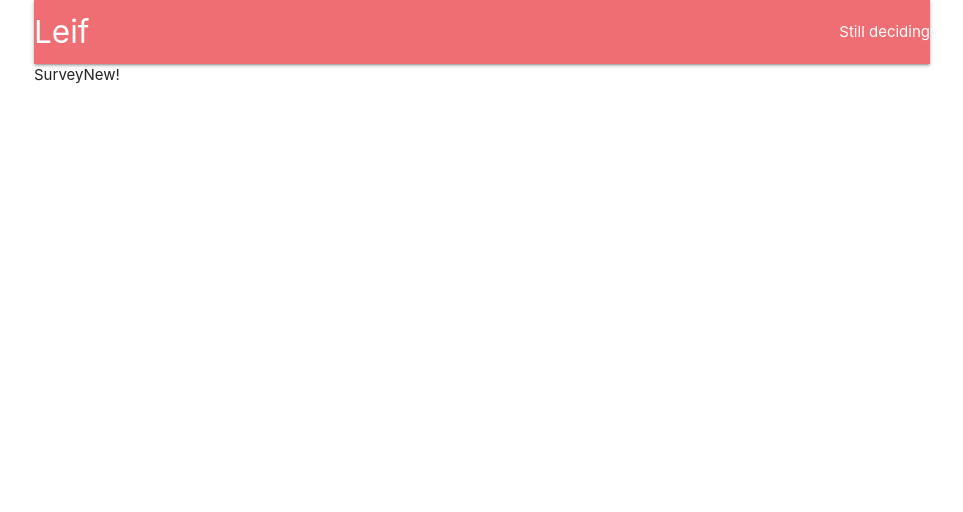
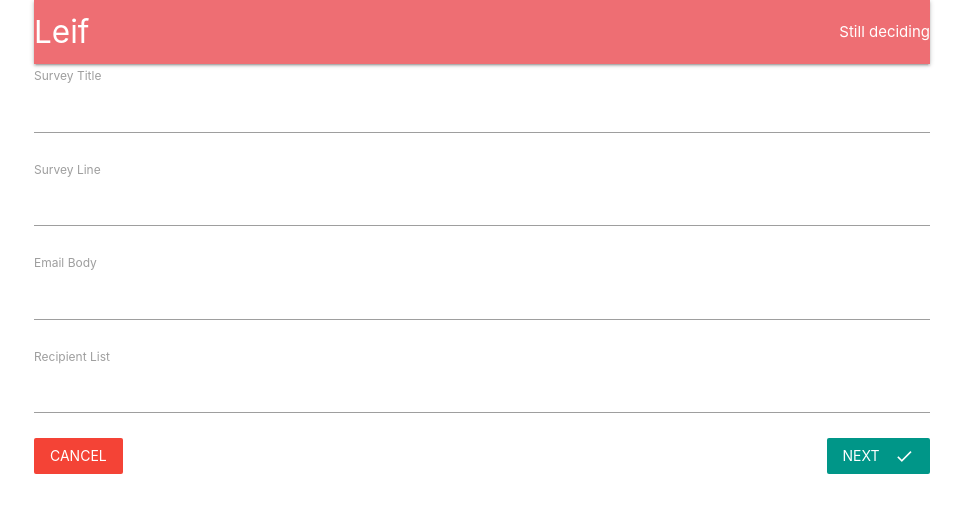
Before and after one commit to hic003cih/Fullstack, a React (Create React App) app in the folder client/: page /surveys/new in a window 1280 px wide. Shown: the top 512 px of the page, without its empty margins (158-1121 px from the left). Built offline with nearby package versions, Linux system fonts and the light colour scheme; no server answers.

Commit message:
finish kesson 165

```diff
--- /dev/null
+++ b/client/src/components/surveys/SurveyField.js
@@ -0,0 +1,13 @@
+import React from 'react';
+
+export default ( { input, label,meta: { error, touched } } ) => {
+    return (
+        <div>
+            <label>{label}</label>
+            <input  {...input} style={{ marginBottom: '5px' }}/>
+            <div className="red-text" style={{ marginBottom: '20px' }}>
+                {touched && error}
+            </div>
+        </div>
+    );
+};
--- /dev/null
+++ b/client/src/components/surveys/SurveyForm.js
@@ -0,0 +1,58 @@
+import _ from 'lodash';
+import React , { Component } from 'react';
+import { reduxForm, Field } from 'redux-form';
+import { Link } from 'react-router-dom';
+import SurveyField from  './SurveyField';
+import validateEmails from '../../utils/validateEmails';
+
+const FIELDS = [
+    {label: 'Survey Title', name: 'title'},
+    {label: 'Survey Line', name: 'subject'},
+    {label: 'Email Body', name: 'body'},
+    {label: 'Recipient List', name: 'emails'}
+];
+
+class SurveyForm extends Component {
+    renderFields(){
+        return _.map(FIELDS, ({ label,name}) => {
+            return (
+            <Field key={name} component={SurveyField} type="text" label={label} name={name}/>
+            );
+        });
+    }
+render(){
+   return(
+    <div>
+        <form onSubmit={this.props.handleSubmit( this.props.onSurveySubmit)}>
+        {this.renderFields()}
+        <Link to="/surveys" className="red btn-flat white-text">
+            Cancel
+        </Link>
+        <button type="submit" className="teal btn-flat right white-text">
+        Next
+        <i className="material-icons right">done</i>
+        </button>
+        </form>
+    </div>
+   );
+}
+}
+
+function validate (values) {
+    const errors = {};
+
+    errors.emails = validateEmails(values.emails || '');
+
+    _.each(FIELDS, ({ name}) => {
+        if(!values[name]) {
+            errors[name] = 'You must provide a value';
+        }
+    });
+
+    return errors;
+}
+
+export default reduxForm({
+    validate,
+    form: 'surveyForm'
+}) (SurveyForm);
--- /dev/null
+++ b/client/src/components/surveys/SurveyFormReview.js
@@ -0,0 +1,11 @@
+import React from 'react';
+
+const SurveyReview = () => {
+    return (
+        <div>
+            <h5>Please confirm</h5>
+        </div>
+    )
+}
+
+export default SurveyReview;
--- a/client/src/components/surveys/SurveyNew.js
+++ b/client/src/components/surveys/SurveyNew.js
@@ -1,11 +1,24 @@
 import React , { Component } from 'react';
-
+import SurveyForm from './SurveyForm';
+import SurveyFormReview from './SurveyFormReview';
 
 class SurveyNew extends Component {
+    state = {showFormReview: false};
+    renderContent(){
+        if(this.state.showFormReview){
+            return <SurveyFormReview />
+        }
+
+        return (
+            <SurveyForm
+                onSurveySubmit = { () => this.setState({ showFormReview: true })}
+            />
+        );
+    }
 render(){
    return(
     <div>
-        SurveyNew!
+        {this.renderContent()}
     </div>
    );
 }
--- /dev/null
+++ b/client/src/utils/validateEmails.js
@@ -0,0 +1,14 @@
+const re =
+/^[a-zA-Z0-9.!#$%&’*+/=?^_`{|}~-]+@[a-zA-Z0-9-]+(?:\.[a-zA-Z0-9-]+)*$/;
+
+
+export default emails => {
+    const invalidEmails = emails
+    .split(',')
+    .map(email => email.trim())
+    .filter(email => re.test(email) === false);
+
+    if(invalidEmails.length) {
+        return `These emails are invalid: ${invalidEmails}`;
+    }
+}
```
